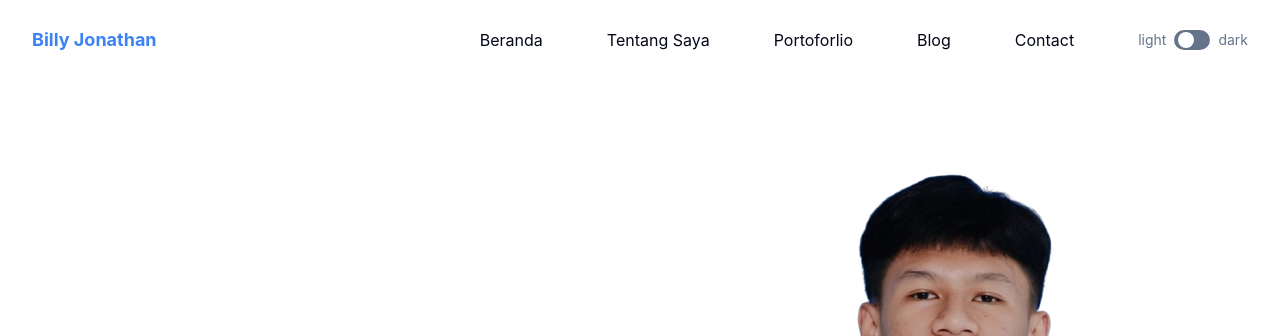
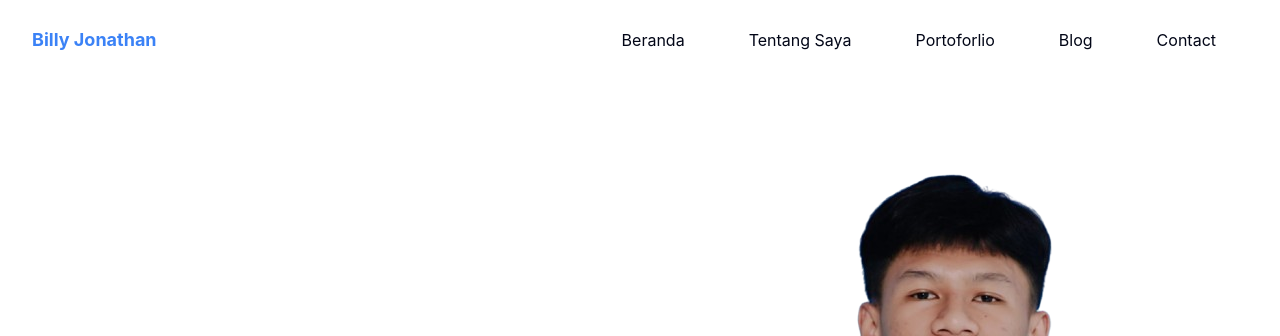
Before and after one commit to BillyJonathan29/Portfolio-Tailwind, a website: page index.html in a window 1280 px wide. Shown: the top 336 px of the page. Drawn offline with nearby package versions, Linux system fonts and the light colour scheme.

Commit message:
hapus dark mode

```diff
--- a/index.html
+++ b/index.html
@@ -90,7 +90,7 @@
                     >Contact</a
                   >
                 </li>
-                <li class="mt-3 flex items-center pl-8 lg:mt-0">
+                <!-- <li class="mt-3 flex items-center pl-8 lg:mt-0">
                   <div class="flex">
                     <span class="mr-2 text-sm text-slate-500">light</span>
                     <input type="checkbox" class="hidden" id="dark-toggle" />
@@ -105,7 +105,7 @@
                     </label>
                     <span class="ml-2 text-sm text-slate-500">dark</span>
                   </div>
-                </li>
+                </li> -->
               </ul>
             </nav>
           </div>
```
Also changed, not shown: dist/js/script.js.
